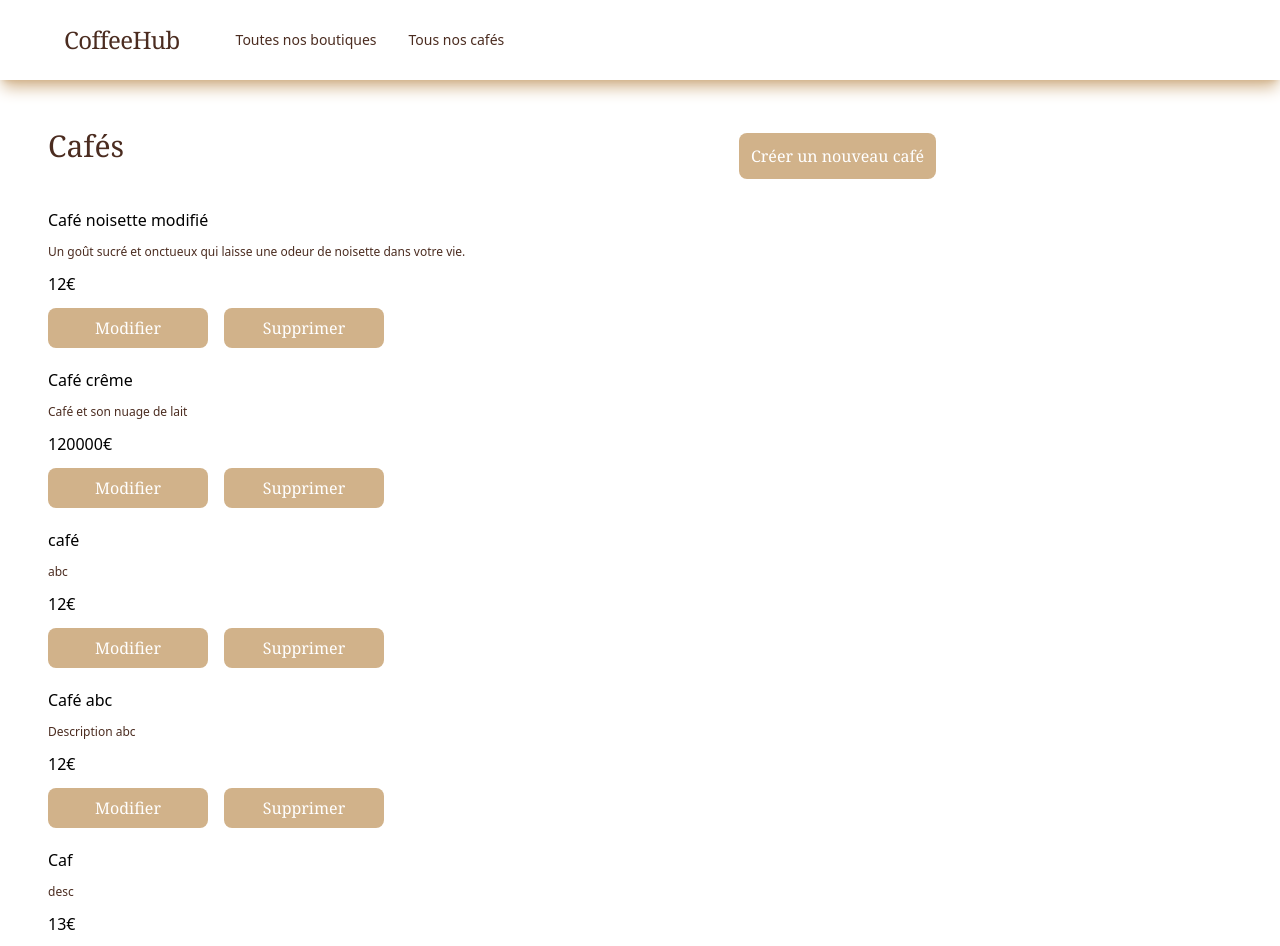
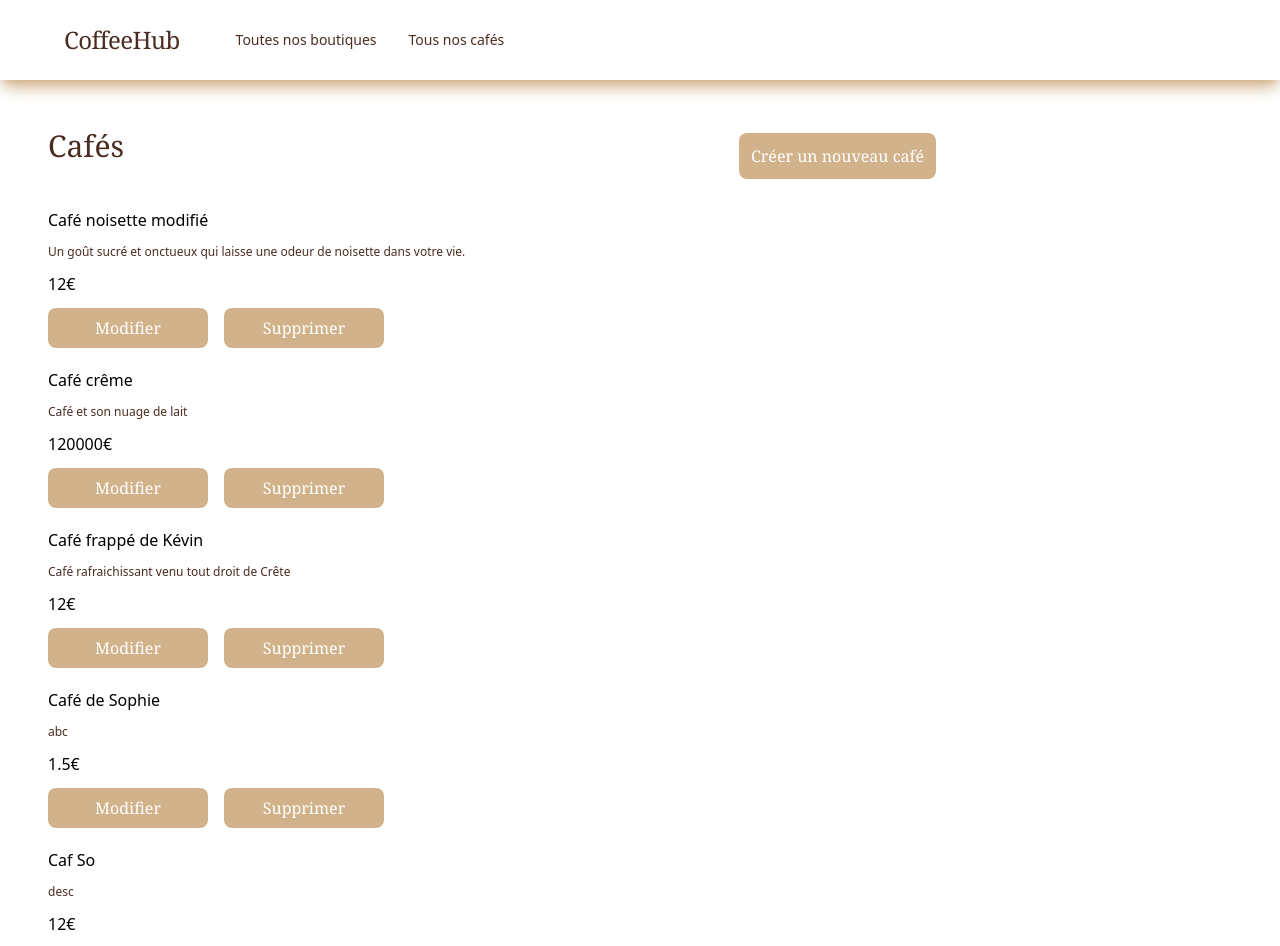
Before and after one commit to Smophmie/coffee_hub, an Angular app: page /coffeelist in a window 1280 px wide. Shown: the top 946 px of the page. Built offline with nearby package versions, Linux system fonts and the light colour scheme; data requests are answered from the project's data file.

Commit message:
feat: add coffee form

```diff
--- a/db.json
+++ b/db.json
@@ -60,30 +60,90 @@
       "price": 120000
     },
     {
-      "id": "c038",
-      "name": "café",
-      "description": "abc",
+      "id": "3393",
+      "name": "Café frappé de Kévin",
+      "description": "Café rafraichissant venu tout droit de Crête",
       "price": 12,
-      "shops_id": false
+      "shops_id": [
+        "0186"
+      ],
+      "ingredients": [
+        {
+          "name": "Café",
+          "allergen": false
+        },
+        {
+          "name": "Sucre",
+          "allergen": false
+        },
+        {
+          "name": "Glaçons",
+          "allergen": true
+        },
+        {
+          "name": "",
+          "allergen": false
+        }
+      ]
     },
     {
-      "id": "60d2",
-      "name": "Café abc",
-      "description": "Description abc",
+      "id": "6abe",
+      "name": "Café de Sophie",
+      "description": "abc",
+      "price": 1.5,
+      "shops_id": [
+        "0186"
+      ],
+      "ingredients": [
+        {
+          "name": "Café",
+          "allergen": true
+        }
+      ]
+    },
+    {
+      "id": "cf96",
+      "name": "Caf So",
+      "description": "desc",
       "price": 12,
       "shops_id": [
         "e488",
+        "3b70",
         "0186"
+      ],
+      "ingredients": [
+        {
+          "name": "Ingr 1",
+          "allergen": false
+        },
+        {
+          "name": "Ingr 2",
+          "allergen": false
+        },
+        {
+          "name": "",
+          "allergen": false
+        }
       ]
     },
     {
-      "name": "Caf",
-      "description": "desc",
+      "id": "f962",
+      "name": "Café zo",
+      "description": "description zo",
       "price": 13,
       "shops_id": [
-        "e488"
+        "0186"
       ],
-      "id": "7118"
+      "ingredients": [
+        {
+          "name": "Ingrédient 1",
+          "allergen": true
+        },
+        {
+          "name": "Ingrédient 2",
+          "allergen": false
+        }
+      ]
     }
   ]
 }
--- a/src/app/components/addcoffeeform/addcoffeeform.component.html
+++ b/src/app/components/addcoffeeform/addcoffeeform.component.html
@@ -14,6 +14,31 @@
                 Description:
             </label>
             <input type="text" id="description" formControlName="description" class="border rounded-lg w-80 border-[#d1b28a] h-10 pl-3"/>
+        </div>
+
+        <div class="border border-[#d1b28a] bg-[#f8f4ef] p-6 rounded-lg mb-6">
+            <h2 class="text-[#4B2C20] text-2xl font-serif mb-4">Gestion des ingrédients</h2>
+            <div class="space-x-2" formArrayName="ingredients">
+                <div *ngFor="let ingredient of ingredients.controls; let i = index" [formGroupName]="i">
+                    <div class="mb-4 border-b border-[#d1b28a] pb-4">
+                        <div class="space-x-2">
+                            <label>Nom de l'ingrédient:</label>
+                            <input formControlName="name" type="text" class="border rounded-lg w-80 border-[#d1b28a] h-10 pl-3"/>
+                        </div>
+
+                        <div class="space-x-2">
+                            <input type="checkbox" formControlName="allergen"/>
+                            <label>Allergène</label>
+                        </div>
+
+                        <div class="flex space-x-4 mt-4">
+                            <button type="button" (click)="removeIngredient(i)" class="bg-[#d1b28a] text-[#ffffff] font-serif text-base uppercase text-center p-3 rounded-lg transition-transform transform">Supprimer l'ingrédient</button>
+                            <button type="button" (click)="addIngredient()" class="bg-[#4B2C20] text-[#ffffff] font-serif text-base uppercase text-center p-3 rounded-lg transition-transform transform">Ajouter un nouvel ingrédient</button>
+                        </div>
+                    </div>
+
+                </div>
+            </div>
         </div>
 
         <div class="space-x-2">
@@ -37,6 +62,5 @@
         <div>
             <button type="submit" class="bg-[#d1b28a] text-[#ffffff] font-serif text-base uppercase text-center p-3 rounded-lg w-60 transition-transform transform mt-6">Créer</button>
         </div>
-
     </form>
 </div>
--- a/src/app/components/addcoffeeform/addcoffeeform.component.ts
+++ b/src/app/components/addcoffeeform/addcoffeeform.component.ts
@@ -1,5 +1,5 @@
 import { Component, OnInit } from '@angular/core';
-import { FormGroup, FormControl, ReactiveFormsModule, FormArray } from '@angular/forms';
+import { FormGroup, FormControl, Validators, ReactiveFormsModule, FormArray, FormBuilder } from '@angular/forms';
 import { CoffeeService } from '../../services/coffee/coffee.service';
 import { Router } from '@angular/router';
 import { Shop } from '../../models/shop';
@@ -20,18 +20,22 @@ export class AddcoffeeformComponent implements OnInit {
     private coffeeService: CoffeeService,
     private shopService: ShopService,
     private router: Router,
+    private fb : FormBuilder
   ){};
 
   shops: Shop[] = [];
-
-  creation_form: FormGroup = new FormGroup({
-    name: new FormControl<string>(''),
-    description: new FormControl<string>(''),
-    price: new FormControl<number|null>(null),
-    shops_id: new FormArray([])
-  });
+  creation_form!: FormGroup;
 
   ngOnInit(){
+
+    this.creation_form = this.fb.group({
+      name: [''],
+      description: [''],
+      price: [null],
+      shops_id: this.fb.array([]),
+      ingredients: this.fb.array([this.createIngredient()]),
+    });
+
     // Charger toutes les boutiques pour créer les checkboxes
     this.shopService.getShops().subscribe({
       next: (data: Shop[]) => {
@@ -42,6 +46,25 @@ export class AddcoffeeformComponent implements OnInit {
         console.log(error);
       }
     });
+  }
+
+  get ingredients(): FormArray {
+    return this.creation_form.get('ingredients') as FormArray;
+  }
+
+  createIngredient(): FormGroup {
+    return this.fb.group({
+      name: ['', Validators.required],
+      allergen: [false, Validators.required],
+    });
+  }
+
+  addIngredient(): void {
+    this.ingredients.push(this.createIngredient());
+  }
+
+  removeIngredient(index: number): void {
+    this.ingredients.removeAt(index);
   }
 
   onCheckboxChange(event: any) {
--- a/src/app/models/coffee.ts
+++ b/src/app/models/coffee.ts
@@ -2,10 +2,10 @@ export class Coffee {
     id: string;
     name: string;
     description: string;
-    // ingredients: [{
-    //     name: string,
-    //     allergen : boolean
-    // }];
+    ingredients: [{
+        name: string,
+        allergen : boolean
+    }];
     price: number;
     shops_id: string [];
 
@@ -13,17 +13,17 @@ export class Coffee {
       id: string,
       name: string,
       description:string,
-      // ingredients:[{
-      //   name: string,
-      //   allergen : boolean
-      // }],
+      ingredients:[{
+        name: string,
+        allergen : boolean
+      }],
       price: number,
       shops_id: string []
     ) {
       this.id = id;
       this.name = name;
       this.description = description;
-      // this.ingredients = ingredients;
+      this.ingredients = ingredients;
       this.price = price;
       this.shops_id = shops_id
     }
```
